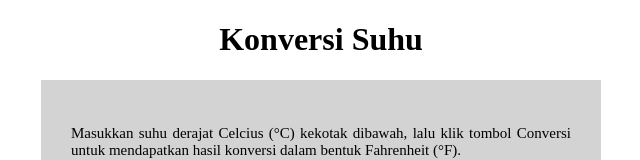
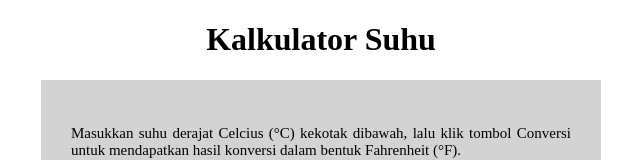
Before and after one commit to revou-fundamental-course/15-apr-24-KhoiroZulfa, a plain HTML site: page index.html in a window 1280 px wide. Shown: the top 160 px of the page, without its empty margins (319-959 px from the left). Drawn offline with Linux system fonts and the light colour scheme.

Commit message:
first push

```diff
--- a/index.html
+++ b/index.html
@@ -8,7 +8,7 @@
   <body>
     <script src="script.js"></script>
     <header>
-      <h1>Konversi Suhu</h1>
+      <h1>Kalkulator Suhu</h1>
     </header>
     <section>
       <div class="opening">
```
